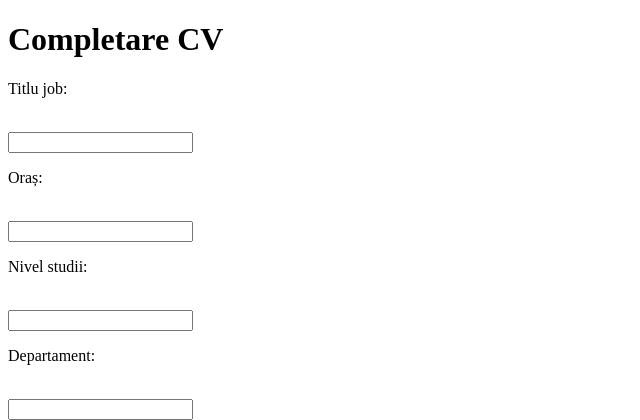
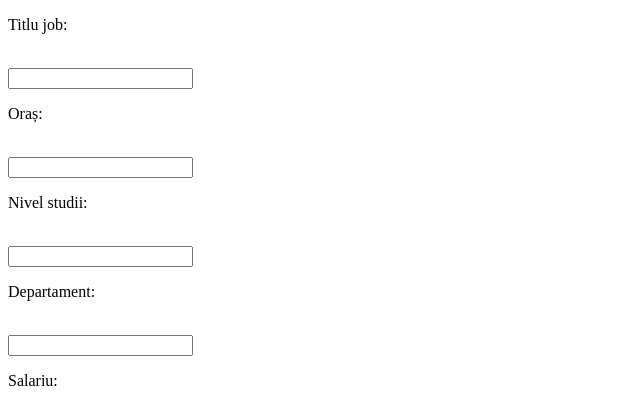
Before and after one commit to MariusDinu/ITJobs, a PHP site: the page made by Adaugare jobs/addJobForm.php in a window 1280 px wide. Shown: the top 420 px of the page, without its empty margins (0-640 px from the left). Run offline with PHP 8.4, Linux system fonts and the light colour scheme.

Commit message:
Update addJobForm.php

```diff
--- a/Adaugare jobs/addJobForm.php
+++ b/Adaugare jobs/addJobForm.php
@@ -10,7 +10,6 @@ session_start();
 <body >
 
 
-<h1>Completare CV</h1>
 <form  method="post" >
 <p>Titlu job:</p><br>
 <input type="text" name="job" id="job">
```
